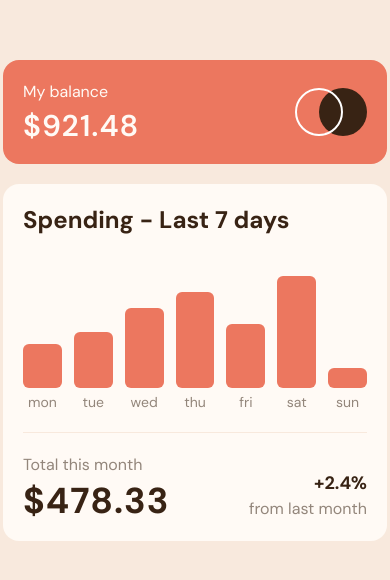
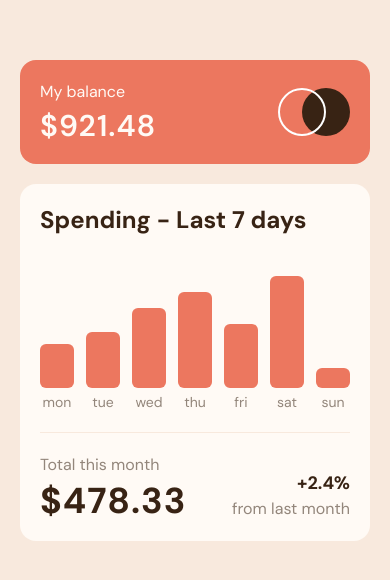
Before and after one commit to aatmaneoulmouden/expenses-chart-component, a React (Vite) app: page / in a window 390 px wide. Shown: the part 122-702 px from the top of the page. Built offline with nearby package versions, Linux system fonts and the light colour scheme.

Commit message:
Responsive adaptation

```diff
--- a/src/App.jsx
+++ b/src/App.jsx
@@ -1,7 +1,13 @@
 import ExpensesChart from "./components/ExpensesChart";
 
 const App = () => {
-  return <ExpensesChart />;
+  return (
+    <div className="container max-w-full">
+      <div className="wrapper w-full min-h-screen flex items-center justify-center">
+        <ExpensesChart />
+      </div>
+    </div>
+  );
 };
 
 export default App;
--- a/src/components/ExpensesChart.jsx
+++ b/src/components/ExpensesChart.jsx
@@ -3,7 +3,7 @@ import WeekSpending from "./WeekSpending";
 
 const ExpensesChart = () => {
   return (
-    <section className="w-96 flex flex-col gap-y-5">
+    <section className="w-full mobile:w-96 flex flex-col gap-y-5">
       <Balance />
       <WeekSpending />
     </section>
--- a/src/index.css
+++ b/src/index.css
@@ -6,7 +6,7 @@
 
 @layer base {
   body {
-    @apply w-full min-h-screen flex items-center justify-center font-base bg-neutral-cream;
+    @apply font-base bg-neutral-cream;
   }
 }
 
--- a/tailwind.config.js
+++ b/tailwind.config.js
@@ -5,6 +5,12 @@ export default {
     "./src/**/*.{js,ts,jsx,tsx,css}",
   ],
   theme: {
+    container: {
+      center: true,
+      padding: {
+        DEFAULT: '20px',
+      }
+    },
     screens: {
       "mobile": "375px",
       "desktop": "1440px",
```
